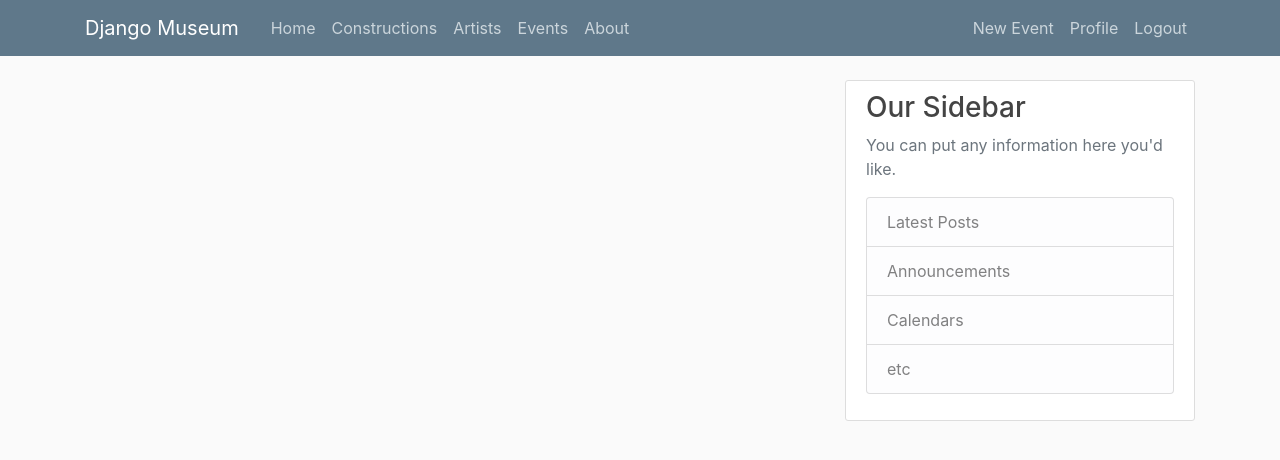
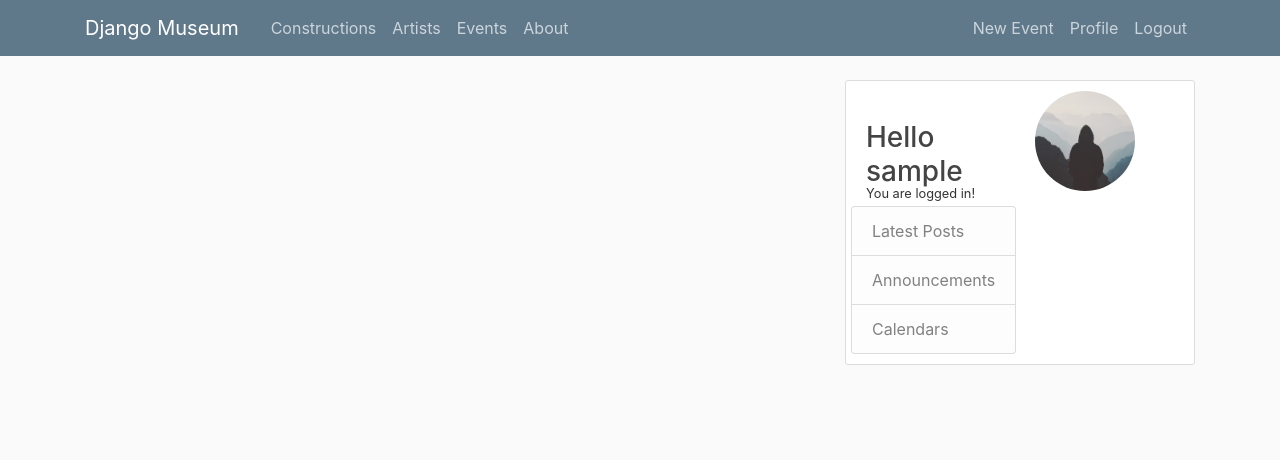
Before and after one commit to VitorCorreaSilva/django-web-project, a Django app: page /artist/ in a window 1280 px wide. Shown: the top 460 px of the page. Run offline with Django 3.2, Linux system fonts and the light colour scheme; the visitor is signed in with stand-in values (Sample User, id 1); data that the repository does not hold is empty.

Commit message:
mensagem de login e logout

```diff
--- a/museum/static/museum/main.css
+++ b/museum/static/museum/main.css
@@ -94,3 +94,18 @@ a.article-title:hover {
   height: 220px;
   width: 140px;
 }
+
+.profile-img{
+  height: 100px;
+  width: 100px;
+  margin-bottom: 15px;
+}
+
+.text-profile{
+  margin-bottom: -0.5rem;
+  margin-top: 30px;
+}
+
+.text-profile-logged-out{
+  margin-left: 25px;
+}
--- a/museum/templates/museum/artist.html
+++ b/museum/templates/museum/artist.html
@@ -2,13 +2,13 @@
 {% block content %}
 	{% for artist in artists %}
 		<article class="media content-section">
-		  <img class="rounded-circle article-img" src="{{ artist.image.url }}">
+		  <img class="rounded-circle artist-img" src="{{ artist.image.url }}">
 		  <div class="media-body">
 		    <div class="article-metadata">
-		      <a class="mr-2" href="{% url 'profile' %}">{{ artist.name }}</a>
-		      <small class="text-muted">{{ artist.birth_date |date:"F d, Y" }}</small>
+	    	  <a class="mr-2" href="{% url 'museum-artist-detail' artist.id %}">{{ artist.name }}</a>
+		      <small class="text-muted">Born in {{ artist.birth_date |date:"F d, Y" }}</small>
 		    </div>
-
+		    <p class="article-content">{{ artist.description | slice:"0:255" }}...</p>
 		  </div>
 		</article>
 	{% endfor %}
--- a/museum/templates/museum/base.html
+++ b/museum/templates/museum/base.html
@@ -27,7 +27,6 @@
 	      </button>
 	      <div class="collapse navbar-collapse" id="navbarToggle">
 	        <div class="navbar-nav mr-auto">
-	          <a class="nav-item nav-link" href="{% url 'museum-home' %}">Home</a>
 	          <a class="nav-item nav-link" href="{% url 'museum-construction' %}">Constructions</a>
 	          <a class="nav-item nav-link" href="{% url 'museum-artist' %}">Artists</a>
 	          <a class="nav-item nav-link" href="{% url 'museum-event' %}">Events</a>
@@ -62,15 +61,27 @@
 		</div>
 	    <div class="col-md-4">
 			<div class="content-section">
-				<h3>Our Sidebar</h3>
-				<p class='text-muted'>You can put any information here you'd like.
-					<ul class="list-group">
-						<li class="list-group-item list-group-item-light">Latest Posts</li>
-						<li class="list-group-item list-group-item-light">Announcements</li>
-						<li class="list-group-item list-group-item-light">Calendars</li>
-						<li class="list-group-item list-group-item-light">etc</li>
-				</ul>
-				</p>
+				<div class="row">
+					{% if user.is_authenticated %}
+						<div class="col" >
+	              			<h3 class="text-profile">Hello {{ user.username }}</h3>
+							<small>You are logged in!</small>
+			            </div>
+			            <div class="col">
+							<img src="{{ user.profile.image.url }}" class="rounded-circle profile-img">
+						</div>
+						<ul class="list-group">
+							<li class="list-group-item list-group-item-light"><a>Latest Posts</a></li>
+							<li class="list-group-item list-group-item-light">Announcements</li>
+							<li class="list-group-item list-group-item-light">Calendars</li>
+						</ul>
+					{% else %}
+						<div class="text-profile-logged-out">
+							<h3>Hello! Log in or register</h3>
+		                </div>
+		            {% endif %}
+				</div>
+
 			</div>
         </div>
 	  </div>
--- a/museum/templates/museum/construction.html
+++ b/museum/templates/museum/construction.html
@@ -8,7 +8,7 @@
 				</div>
 				<div class="col-md-8">
 					<div class="card-body">
-						<h5><a class="card-title" href="#">{{ construction.name }}</a></h5>
+						<h5><a class="card-title" href="{% url 'museum-construction-detail' construction.id %}">{{ construction.name }}</a></h5>
 						<p class="card-text">{{ construction.history | slice:"0:255" }}...</p>
 						<p class="card-text"><small class="text-muted">By {{ construction.artist }} on {{ construction.creation_date }}</small></p>
 					</div>
--- a/museum/urls.py
+++ b/museum/urls.py
@@ -1,12 +1,8 @@
 from django.urls import path
 from . import views
-from .views import (
-    EventListView,
-    EventDetailView,
-    EventCreateView,
-    EventUpdateView,
-    EventDeleteView
-)
+from .views import EventListView, EventDetailView, EventCreateView, EventUpdateView, EventDeleteView
+from .views import ArtistListView, ArtistDetailView
+from .views import ConstructionListView, ConstructionDetailView
 
 urlpatterns = [
     path('', views.home, name='museum-home'),
@@ -17,7 +13,11 @@ urlpatterns = [
     path('event/<int:pk>/update/', EventUpdateView.as_view(), name='museum-event-update'),
     path('event/<int:pk>/delete/', EventDeleteView.as_view(), name='museum-event-delete'),
 
+    path('artist/', ArtistListView.as_view(), name='museum-artist'),
+    path('artist/<int:pk>/', ArtistDetailView.as_view(), name='museum-artist-detail'),
+
+    path('construction/', ConstructionListView.as_view(), name='museum-construction'),
+    path('construction/<int:pk>/', ConstructionDetailView.as_view(), name='museum-construction-detail'),
+
     path('about/', views.about, name='museum-about'),
-    path('construction/', views.construction, name='museum-construction'),
-    path('artist/', views.artist, name='museum-artist'),
 ]
--- a/museum/views.py
+++ b/museum/views.py
@@ -1,13 +1,7 @@
 from django.shortcuts import render
 from .models import Construction, Event, Artist
 from django.contrib.auth.mixins import LoginRequiredMixin, UserPassesTestMixin
-from django.views.generic import (
-    ListView,
-    DetailView,
-    CreateView,
-    UpdateView,
-    DeleteView
-)
+from django.views.generic import ListView, DetailView, CreateView, UpdateView, DeleteView
 
 
 def home(request):
@@ -16,28 +10,9 @@ def home(request):
 	}
 	return render(request, 'museum/home.html', context)
 
-def construction(request):
-	context = {
-		'constructions': Construction.objects.all()
-	}
-	return render(request, 'museum/construction.html', context)
-
-def artist(request):
-	context = {
-		'artists': Artist.objects.all()
-	}
-	return render(request, 'museum/artist.html', context)
 
 def about(request):
 	return render(request, 'museum/about.html', {'title':'about'})
-
-
-
-def event(request):
-	context = {
-		'events': Event.objects.all()
-	}
-	return render(request, 'museum/event.html', context)
 
 
 class EventListView(ListView):
@@ -84,3 +59,25 @@ class EventDeleteView(LoginRequiredMixin, UserPassesTestMixin, DeleteView):
         if self.request.user == event.author:
             return True
         return False
+
+
+class ArtistListView(ListView):
+    model = Artist
+    template_name = 'museum/artist.html'  # <app>/<model>_<viewtype>.html
+    context_object_name = 'artists'
+    ordering = ['-birth_date']
+
+
+class ArtistDetailView(DetailView):
+    model = Artist
+
+
+class ConstructionListView(ListView):
+    model = Construction
+    template_name = 'museum/construction.html'  # <app>/<model>_<viewtype>.html
+    context_object_name = 'constructions'
+    ordering = ['-creation_date']
+
+
+class ConstructionDetailView(DetailView):
+    model = Construction
```
Also changed, not shown: museum/models.py (+13 -12 lines), museum/templates/museum/artist_detail.html (added, +14 -0 lines), museum/templates/museum/construction_detail.html (added, +14 -0 lines), media/construction_pics/monalisa_pZuNRrH.jpeg, museum/migrations/0003_artist_description.py (added).
